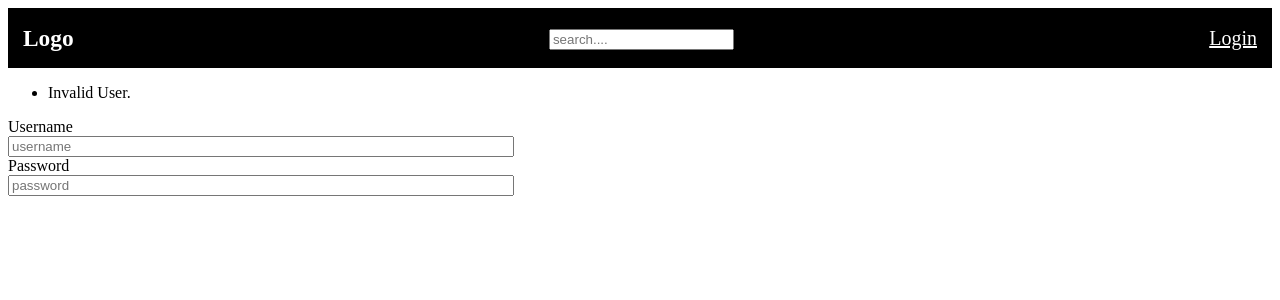
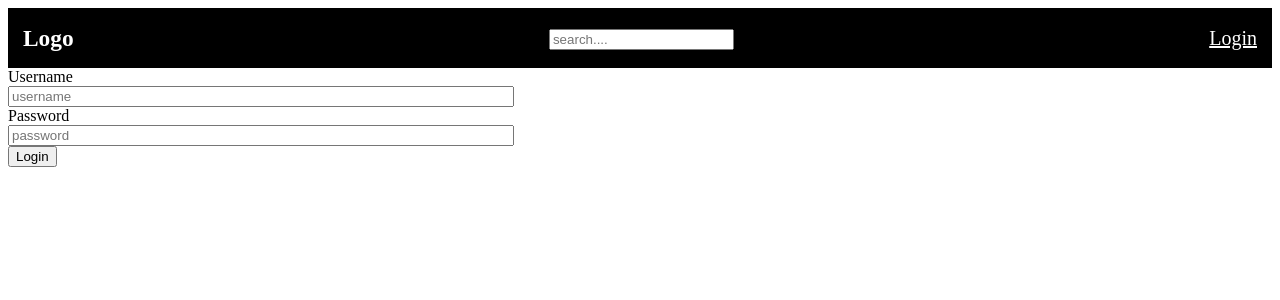
Before and after one commit to Captain-Phani/django_practice, a Django app: page /login_page/ in a window 1280 px wide. Shown: the top 300 px of the page. Run offline with Django 4.2, Linux system fonts and the light colour scheme.

Commit message:
login and logout pages were created

```diff
--- a/app1/templates/app1/login_register.html
+++ b/app1/templates/app1/login_register.html
@@ -25,6 +25,7 @@
         <label>Password</label>
         <input type="password" name="password" placeholder="password">
     </div>
+    <input type="submit" value="Login"/>
 </form>
 {% endblock %}
 </body>
--- a/app1/urls.py
+++ b/app1/urls.py
@@ -3,6 +3,7 @@ from . import views
 
 urlpatterns = [
     path('login_page/',views.loginPage,name='login_page'),
+    path('logout_page',views.logoutPage,name='logout_page'),
     path('',views.home,name='home'),
     path('room/<str:pk>/',views.room,name='rooms'),
     path('create_room/',views.create_room,name='roomCreation'),
--- a/app1/views.py
+++ b/app1/views.py
@@ -1,13 +1,14 @@
+from django.contrib.auth.models import User
 from django.shortcuts import render
 
 # Create your views here.
 from django.http import HttpResponse
 from django.shortcuts import render,redirect
 from django.contrib import messages
-from .models import Room,Topic,User
-from .forms import RoomForm
+from .models import Room,Topic
+from .forms import RoomForm #inbuilt roomform
 from django.db.models import Q # This module enables us to filter data based on different criterias based on logical operators
-
+from django.contrib.auth import authenticate,login,logout
 rooms=[
     {'id':1,'name':"Learning Python"},
     {'id':2,'name':"Learning Django"},
@@ -17,26 +18,26 @@ def home(request):
     #rooms=Room.objects.all() #Room-(created model) objects-(objects exist in Room model). all()-method to get all objects
     #topics=Topic.objects.all()
     q=request.GET.get('q') if(request.GET.get('q'))!= None else ''  #inline if condition
-    #if the parameter 'q' is not  equal to none then fetch that parameter else keep that parameter as an empty string
+    #if the parameter 'q' is not  equal to none then fetch that parameter else keep that as an empty string
     rooms=Room.objects.filter(Q(topic__topic__icontains=q) |
                               Q(name__icontains=q) |
                               Q(description__icontains=q)
                               )
-    #1st topic is a column of field  in db and second topic  is a field associated to column and icontains is used to ignore case sensitive issues.
+    print(rooms)
+    #1st topic is a column of field in db and second topic  is a field associated to column and icontains is used to ignore case sensitive issues.
     topics=Topic.objects.all()
+
     roomsCount=rooms.count()
     context={'rooms':rooms,'topics':topics,'roomsCount':roomsCount}
     return render(request,'app1/home.html',context)
 # return render(request,'app1/home.html',{'rooms':rooms}) Instead of mentioning dictionary like this code we can use context
 
 # def room(request,pk): #Throw error if I haven't mentioned requrest object as paramenter
-#     room=None #initially we assigned room value as None
-#     for tasks in rooms:  #for loop is used to get the id and filter with dynamic url id
-#         if(tasks['id']==int(pk)):
+#     room=None #initially we assigned room value as None#     for tasks in rooms:  #for loop is used to get the id and filter with dynamic url id
+  #      if(tasks['id']==int(pk)):
 #             room=tasks
 #     context={'room':room}
 #     return render(request,"app1/room.html",context)
-
 # render is a function which takes two paramenters (request,template name)
 
 
@@ -47,18 +48,31 @@ def loginPage(request):
     if(request.method=="POST"):
         username=request.POST.get('username')
         password=request.POST.get('password')
-    try:
-        user=User.objects.get(username=username,password=password)
-    except:
-        messages.error(request, "Invalid User.")
+
+        try:
+            user=User.objects.get(username=username)
+        except:
+            messages.error(request,"username or password does not match")
+
+        user=authenticate(request,username=username,password=password)
+
+        if user is not None:
+            login(request,user)
+            return redirect('home')
+        else:
+            messages.error(request,"Invalid user")
 
     context={}
     return render(request,'app1/login_register.html',context)
 
+def logoutPage(request):
+    logout(request)
+    return redirect('home')
+
 def room(request,pk):
 
     room=Room.objects.get(id=pk)
-    print(room.created)
+    print(type(pk))
     # room=None
     # for i in rooms:
     #     if(i['id']==int(pk)):
--- a/templates/main.html
+++ b/templates/main.html
@@ -10,7 +10,15 @@
 <body>
 
 {% include 'navbar.html' %}
-
+<div>
+    {% if messages %}
+    <ul class="messages">
+        {% for message in messages %}
+        <li>{% if message.tags %} class="{{ message.tags }}"{% endif %}>{{ message }}</li>
+        {% endfor %}
+    </ul>
+    {% endif %}
+</div>
 
 {% block content %}
 <hr>
--- a/templates/navbar.html
+++ b/templates/navbar.html
@@ -32,17 +32,14 @@
         </form>
     </div>
     <div>
+        {% if request.user.is_authenticated %}
+        <a href="{% url 'logout_page' %}">Logout</a>
+        {% else %}
         <a href="{% url 'login_page' %}" class="login">Login</a>
+        {% endif %}
+
     </div>
 </navbar>
-<div>
-    {% if messages %}
-<ul class="messages">
-    {% for message in messages %}
-    <li>{{ message }}</li>
-    {% endfor %}
-</ul>
-{% endif %}
-</div>
+
 </body>
 </html>
```
Also changed, not shown: db.sqlite3, 1 other file.
